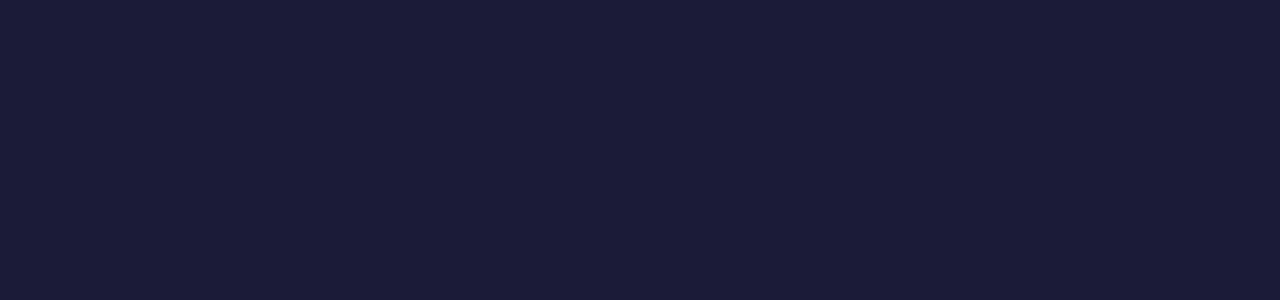
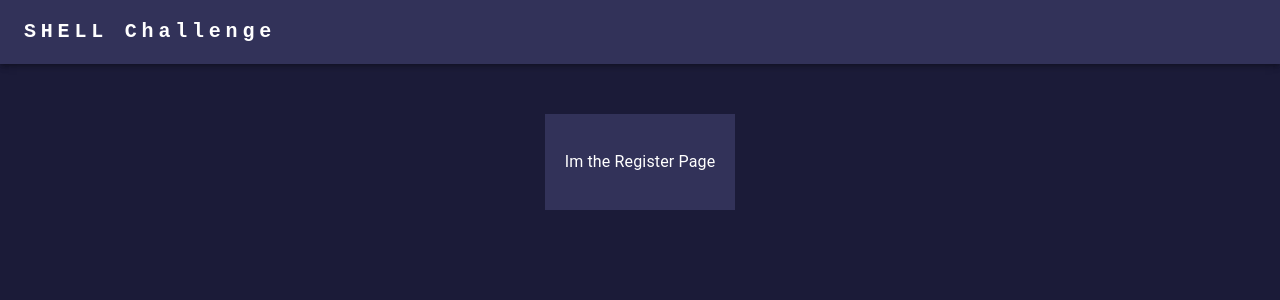
Before and after one commit to Diarit-S/front-project-challenge-1, a React (Create React App) app: page /register in a window 1280 px wide. Before the commit this address had no page. Shown: the top 300 px of the page. Built offline with nearby package versions, Linux system fonts and the light colour scheme.

Commit message:
Create the route and the view for register

```diff
--- a/src/routes/MainRoutes.tsx
+++ b/src/routes/MainRoutes.tsx
@@ -22,6 +22,10 @@
       element: <Login />
     },
     {
+      path: '/register',
+      element: <Register />
+    },
+    {
       path: '/evaluation',
       element: <Evaluation />
     }
--- /dev/null
+++ b/src/views/Register/index.tsx
@@ -0,0 +1,11 @@
+import React from 'react'
+
+const Register = () => {
+  return (
+    <div>
+      <p>Im the Register Page</p>
+    </div>
+  )
+}
+
+export default Register
```
